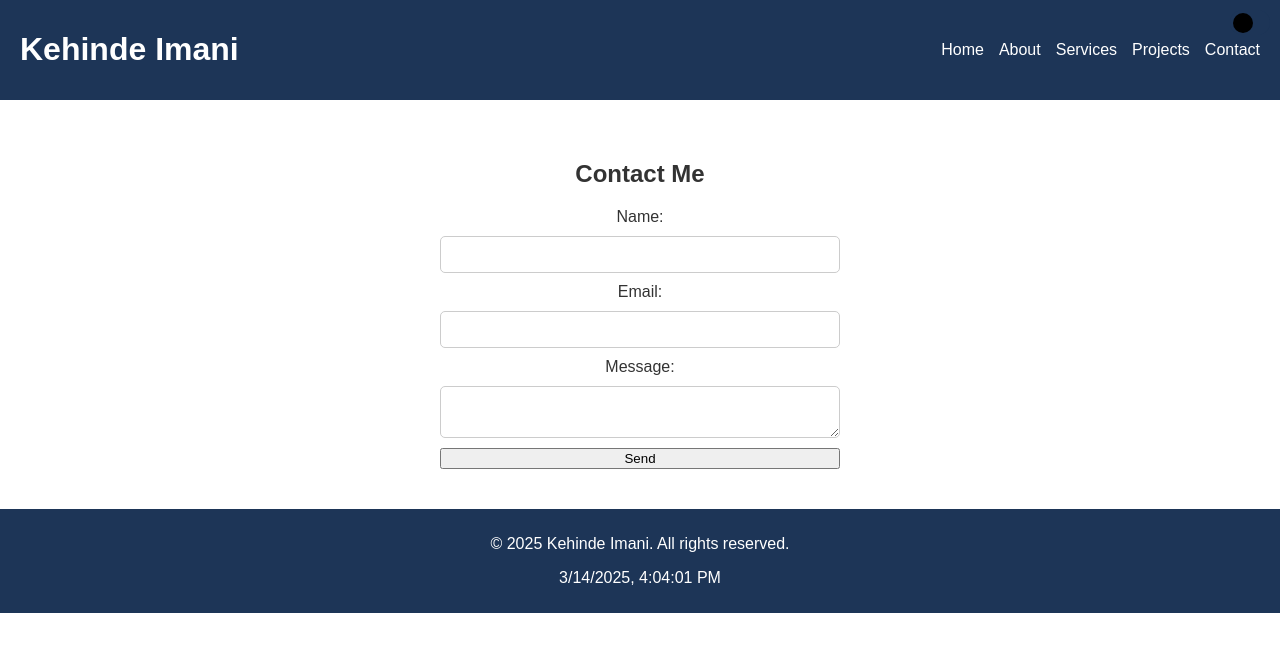
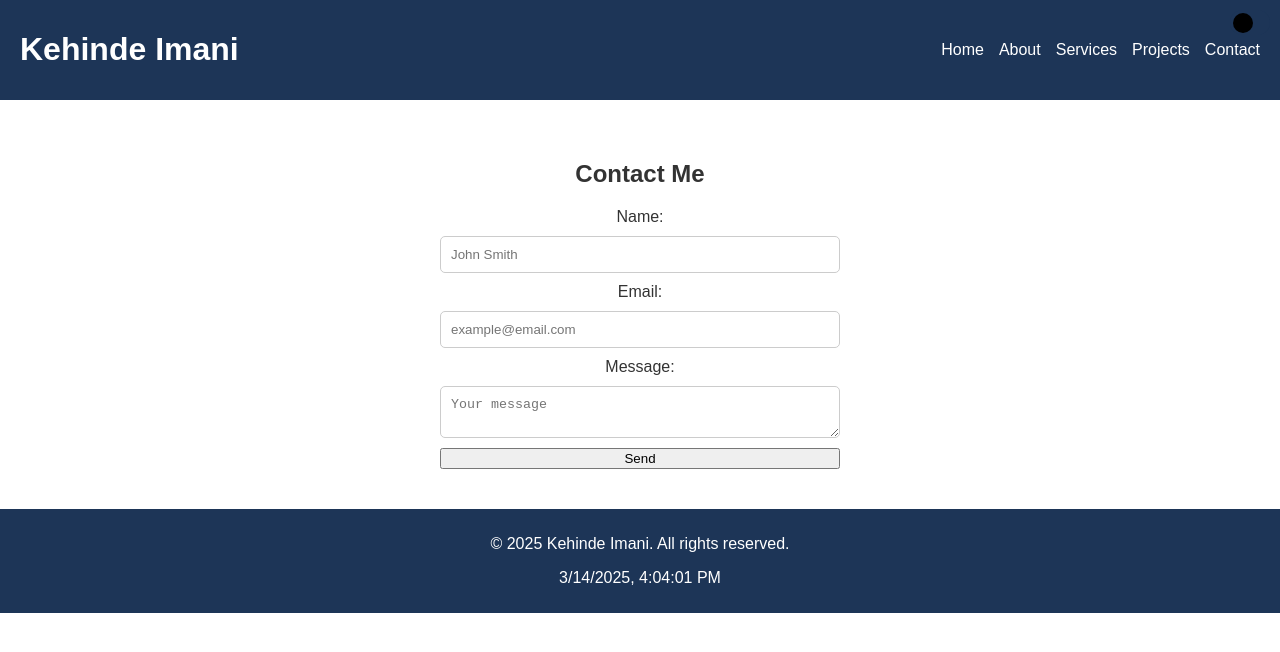
Before and after one commit to AskKenImani/Portfolio, a React (Create React App) app: page /contact in a window 1280 px wide. Shown: the top 652 px of the page. Built offline with nearby package versions, Linux system fonts and the light colour scheme.

Commit message:
Make contact functional

```diff
--- a/package.json
+++ b/package.json
@@ -3,6 +3,7 @@
   "version": "0.1.0",
   "private": true,
   "dependencies": {
+    "@emailjs/browser": "^4.4.1",
     "@testing-library/dom": "^10.4.0",
     "@testing-library/jest-dom": "^6.6.3",
     "@testing-library/react": "^16.2.0",
--- a/src/pages/Contact.js
+++ b/src/pages/Contact.js
@@ -1,16 +1,73 @@
-import React from "react";
+import React, { useState } from "react";
+import emailjs from "@emailjs/browser";
 
 const Contact = () => {
+  const [formData, setFormData] = useState({
+    name: "",
+    email: "",
+    message: "",
+  });
+
+  const [status, setStatus] = useState("");
+
+  const handleChange = (e) => {
+    setFormData({ ...formData, [e.target.name]: e.target.value });
+  };
+
+  const handleSubmit = (e) => {
+    e.preventDefault();
+
+    emailjs
+      .send(
+        "service_6affedu",
+        "template_bnv3zgb",
+        formData,
+        "imamikenny27@gmail.com"
+      )
+      .then(
+        (response) => {
+          console.log("SUCCESS!", response.status, response.text);
+          setStatus("Message sent successfully!");
+          setFormData({ name: "", email: "", message: "" });
+        },
+        (error) => {
+          console.error("FAILED...", error);
+          setStatus("Failed to send message. Please try again.");
+        }
+      );
+  };
+
   return (
     <section className="contact">
       <h2>Contact Me</h2>
-      <form>
+      {status && <p>{status}</p>}
+      <form id="contact-form" onSubmit={handleSubmit}>
         <label>Name:</label>
-        <input type="text" required />
+        <input
+          type="text"
+          name="name"
+          required
+          placeholder="John Smith"
+          value={formData.name}
+          onChange={handleChange}
+        />
         <label>Email:</label>
-        <input type="email" required />
+        <input
+          type="email"
+          name="email"
+          required
+          placeholder="example@email.com"
+          value={formData.email}
+          onChange={handleChange}
+        />
         <label>Message:</label>
-        <textarea required></textarea>
+        <textarea
+          name="message"
+          required
+          placeholder="Your message"
+          value={formData.message}
+          onChange={handleChange}
+        ></textarea>
         <button type="submit">Send</button>
       </form>
     </section>
```
Also changed, not shown: 1 other file (tests, documents, lock files or other folders).
